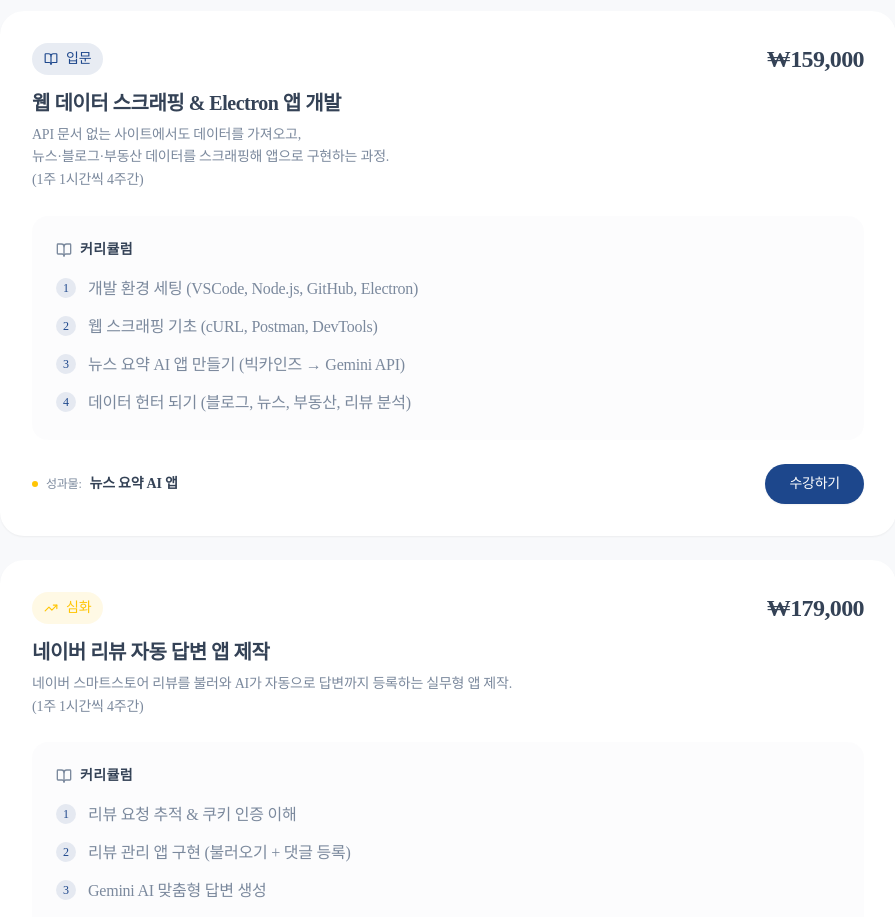
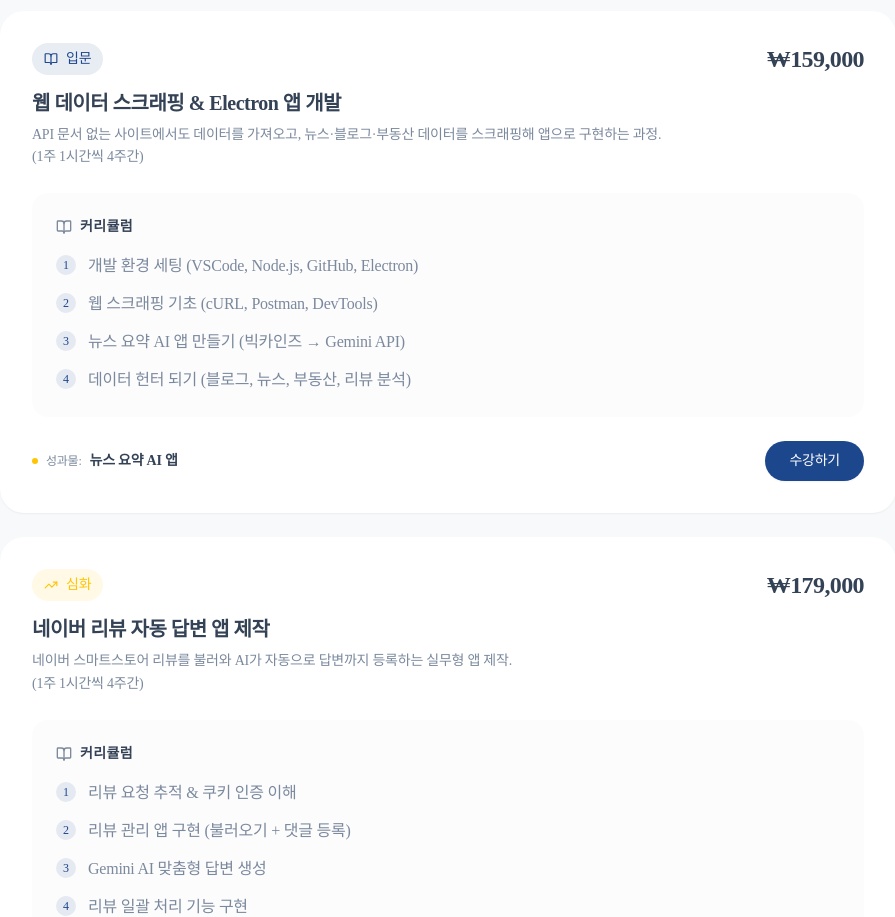
Before and after one commit to nestezup/gemini-dev-journey, a React (Vite) app: page / in a window 1280 px wide. Shown: the part 2600-3517 px from the top of the page, without its empty margins (192-1087 px from the left). Built offline with nearby package versions, Linux system fonts and the light colour scheme; the HTML template or start-up script is replaced by a standard one.

Commit message:
Revert paragraph split for course details

```diff
--- a/src/components/CourseSection.tsx
+++ b/src/components/CourseSection.tsx
@@ -18,9 +18,7 @@ const CourseSection = () => {
       color: "primary",
       description: (
         <>
-          <span>API 문서 없는 사이트에서도 데이터를 가져오고,</span>
-          <br />
-          <span>뉴스·블로그·부동산 데이터를 스크래핑해 앱으로 구현하는 과정.</span>
+          <span>API 문서 없는 사이트에서도 데이터를 가져오고, 뉴스·블로그·부동산 데이터를 스크래핑해 앱으로 구현하는 과정.</span>
           <br />
           <span>(1주 1시간씩 4주간)</span>
         </>
```
